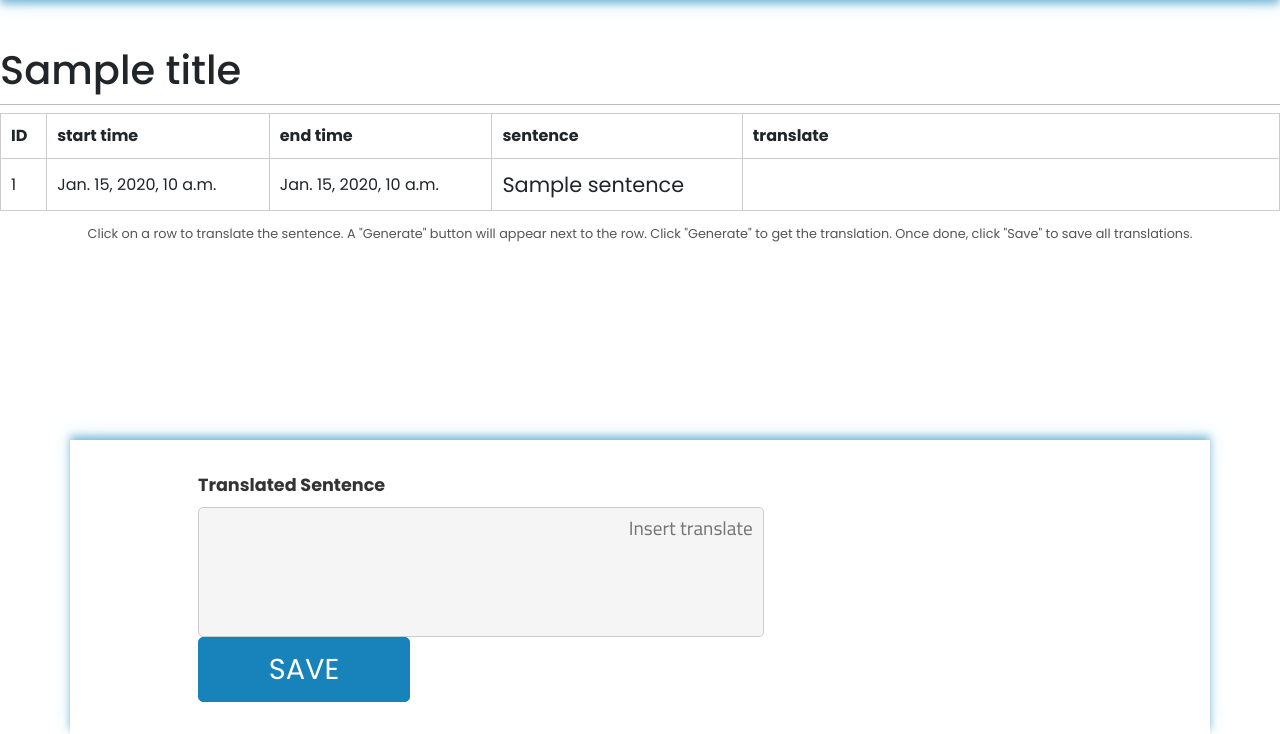
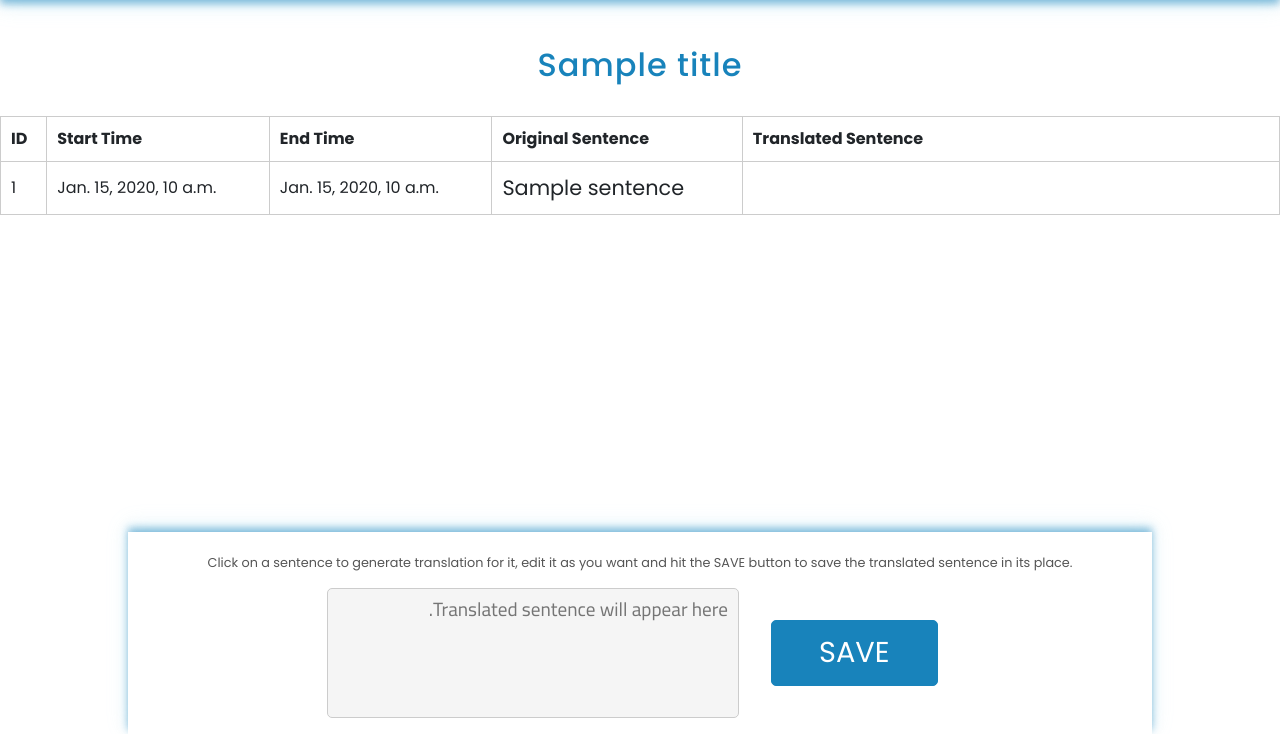
Before and after one commit to Bashar511/Translation-System, a Django app: template backend/templates/details.html in a window 1280 px wide. Shown: the part 66-800 px from the top of the page. Run offline with Django 3.2, Linux system fonts and the light colour scheme; the template is opened without the code that fills it: most values are stand-ins (such as "Sample title", 1, 10 or a date in 2020); some libraries are stand-ins or nearby versions.

Commit message:
Update on details.html

```diff
--- a/backend/templates/details.html
+++ b/backend/templates/details.html
@@ -2,36 +2,33 @@
 {% block title %} ALT-SHIFT | PROJECT DETAILS {% endblock %}
 {% block content %}
 <div class="det">
-  <h1>{{ title }}</h1>
-<div class="container">
-    <form action="" method="post" class="form">
+  <h2 class="projectTitle">{{ title }}</h2>
+<div class="mycontainer">
+  <p class="instructions">Click on a sentence to generate translation for it, edit it as you want and hit the SAVE button to save the translated sentence in its place.</p>
+  <div class="form">
+
+    <form action="" method="post">
       {% csrf_token %}
-      <label for="txt-input" class="form-label"> Translated Sentence </label>
-      <textarea name="final_decision" id="txt-output" class="txt-input" placeholder="Insert translate"></textarea>
+      <label for="txt-input" class="form-label"> </label>
+      <textarea name="final_decision" id="txt-output" class="txt-input" placeholder="Translated sentence will appear here."></textarea>
       <div id="idDiv">
         <label for="number" class="form-label">ID</label>
         <input type="number" id="number" name="number" step="1" min="1" required >
       </div>
-      <button type="submit" id="saveBtn" class="btn-form" >SAVE</button>
+      <button type="submit" id="saveBtn" class="btn-form" > SAVE </button>
     </form>
+  </div>
 </div>
 <table border="1" cellpadding="20" >
   <caption>
-    <div class="table-caption">
-      <p class="instructions">
-        Click on a row to translate the sentence. A "Generate" button will
-        appear next to the row. Click "Generate" to get the translation.
-        Once done, click "Save" to save all translations.
-      </p>
-    </div>
   </caption>
   <thead>
     <tr>
     <th>ID</th>
-    <th>start time</th>
-    <th>end time</th>
-    <th>sentence</th>
-    <th>translate</th>
+    <th>Start Time</th>
+    <th>End Time</th>
+    <th>Original Sentence</th>
+    <th>Translated Sentence</th>
   </tr>
 </thead>
 <tbody>
@@ -59,19 +56,32 @@
 </div>
 <style>
   @import url('https://fonts.googleapis.com/css2?family=Cairo:wght@200..1000&family=Poppins:ital,wght@0,100;0,200;0,300;0,400;0,500;0,600;0,700;0,800;0,900;1,100;1,200;1,300;1,400;1,500;1,600;1,700;1,800;1,900&family=Rubik:ital,wght@0,300..900;1,300..900&display=swap');
-
-  .container {
+.projectTitle {
+  color:#1883bb;
+  text-align: center;
+  margin: 2rem auto;
+  letter-spacing: 1px;
+}
+  .form {
+    display:flex;
+    flex-direction: row;
+    justify-content: space-between;
+    align-items: center;
+  }
+  .form-label {
+    color:#ccc;
+    flex:30%
+  }
+  .mycontainer {
     background:#fff;
-display:flex;
-justify-content:space-between;
-flex 1;
 position:fixed;
 bottom:0;
 left:0;
 right:0;
 box-shadow: 0 -4px 8px 0 #1882bb86, 0 -6px 20px 0 rgba(147, 217, 243, 0.219);
-padding:2rem 8rem;
-
+padding:1rem;
+width:80%;
+margin:0 auto;
   }
   .wrapper {
     width:50%;
@@ -83,7 +93,11 @@
   }
   form{
     width: 80%;
-
+    gap: 2rem;
+    width: 80%;
+    display: flex;
+    justify-content: space-evenly;
+    align-items: center;
   }
 
   #txt-input ,#txt-output{
@@ -157,6 +171,7 @@
     width: 100%;
     border-collapse: collapse;
     border: 1px solid #ccc;
+    margin-bottom: 30rem;
   }
 
   th,
@@ -169,6 +184,9 @@
   }
   tbody tr:nth-child(even) {
     background-color: #f5f5f5;
+  }
+  tbody tr:nth-child(even):hover {
+    background-color: #d3e0ea;
   }
   .translated-input:focus {border:none; outline: none;}
   .translated-input {
@@ -183,15 +201,28 @@
     text-align: center;
   }
   .instructions {
+    text-align: center;
     font-size: 0.8em;
     color: #555;
     margin-top: 5px;
     margin-bottom: 1rem;
   }
 
+tr:hover {
+  background-color: #d3e0ea;
+  cursor: pointer;
+}
+
+
+tr:focus-within {
+  background-color: #d3e0ea;
+  border: 2px solid #1883bb;
+}
+
 </style>
 <script>
   function copyToTextarea(text,ID) {
+
     var number=document.getElementById('number');
     var input = document.getElementById('txt-input');
     var output = document.getElementById('txt-output');
```
